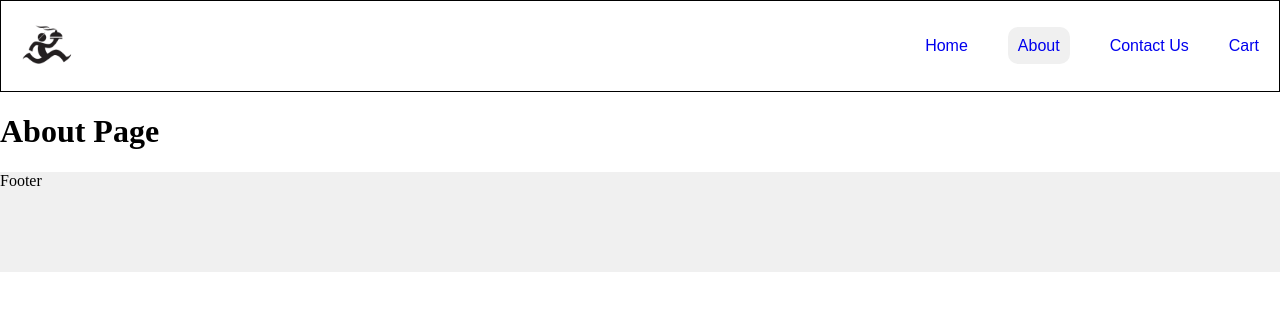
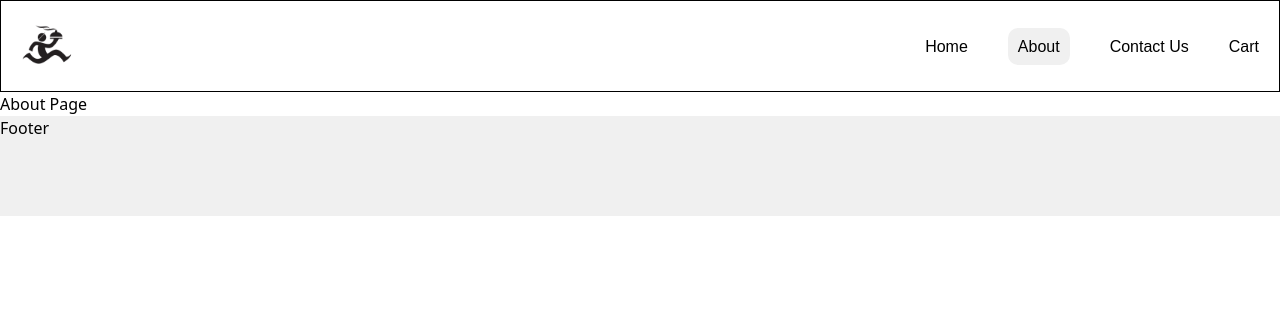
Before and after one commit to kushalasarkar/hungerbounce, a React (Create React App) app: page /about in a window 1280 px wide. Shown: the top 310 px of the page. Built offline with nearby package versions, Linux system fonts and the light colour scheme.

Commit message:
Tailwind Configured

```diff
--- a/package.json
+++ b/package.json
@@ -39,5 +39,9 @@
       "last 1 firefox version",
       "last 1 safari version"
     ]
+  },
+  "devDependencies": {
+    "postcss": "^8.4.33",
+    "tailwindcss": "^3.4.1"
   }
 }
--- a/src/components/body/About.js
+++ b/src/components/body/About.js
@@ -2,7 +2,7 @@ import React from "react";
 
 const About = () => {
     return (
-        <div>
+        <div className="">
             <h1>About Page</h1>
         </div>
     )
--- a/src/index.css
+++ b/src/index.css
@@ -0,0 +1,3 @@
+@tailwind base;
+@tailwind components;
+@tailwind utilities;
--- /dev/null
+++ b/tailwind.config.js
@@ -0,0 +1,10 @@
+/** @type {import('tailwindcss').Config} */
+module.exports = {
+  content: [
+    "./src/**/*.{html,js,ts,jsx,tsx}",
+  ],
+  theme: {
+    extend: {},
+  },
+  plugins: [],
+}
```
Also changed, not shown: .postcssrc (added), 1 other file (tests, documents, lock files or other folders).
